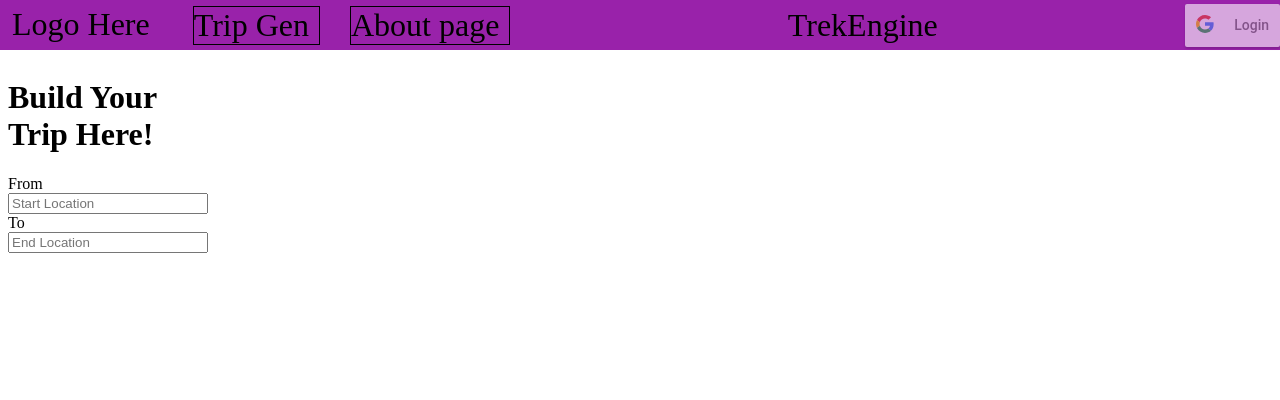
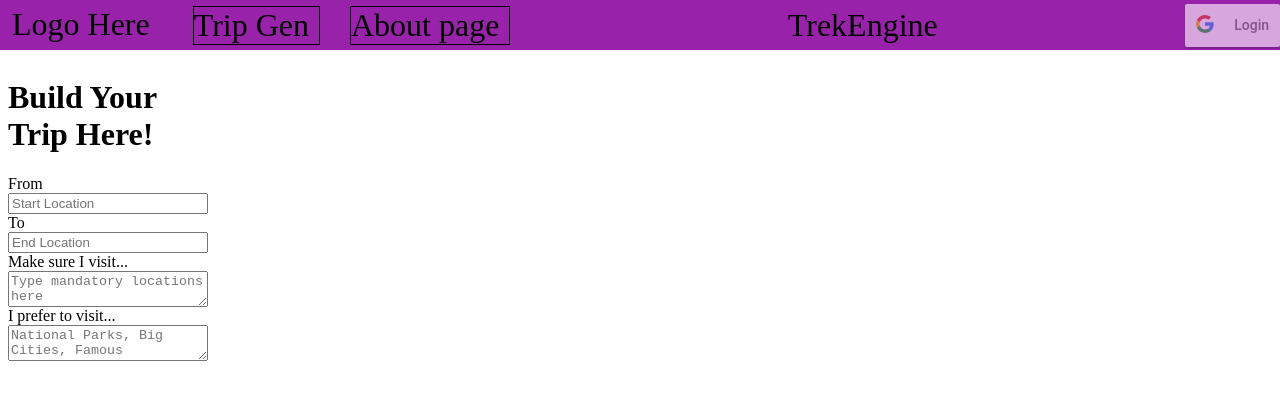
Before and after one commit to cooper-ece-366/Gregory-Gavri-Ayden, a React (Create React App) app in the folder trek-engine-app/: page /tripgen in a window 1280 px wide. Shown: the top 400 px of the page. Built offline with nearby package versions, Linux system fonts and the light colour scheme.

Commit message:
finished form layout

```diff
--- a/trek-engine-app/src/Components/TripGen/TripForm/index.js
+++ b/trek-engine-app/src/Components/TripGen/TripForm/index.js
@@ -18,6 +18,10 @@ const TripForm = (props) => {
                 <input type="text" placeholder="Start Location"></input>
                 To
                 <input type="text" placeholder="End Location"></input>
+                Make sure I visit...
+                <textarea placeholder="Type mandatory locations here"></textarea>
+                I prefer to visit...
+                <textarea placeholder="National Parks, Big Cities, Famous restaraunts..."></textarea>
             </form>
             {/* Start Location | End Location | Trip Length | Advanced Options     */}
         </div>
--- /dev/null
+++ b/trek-engine-app/src/Components/Util/TagsInput/index.js
@@ -0,0 +1 @@
+// https://codepen.io/jerrylow/pen/RwWbgPx
```
